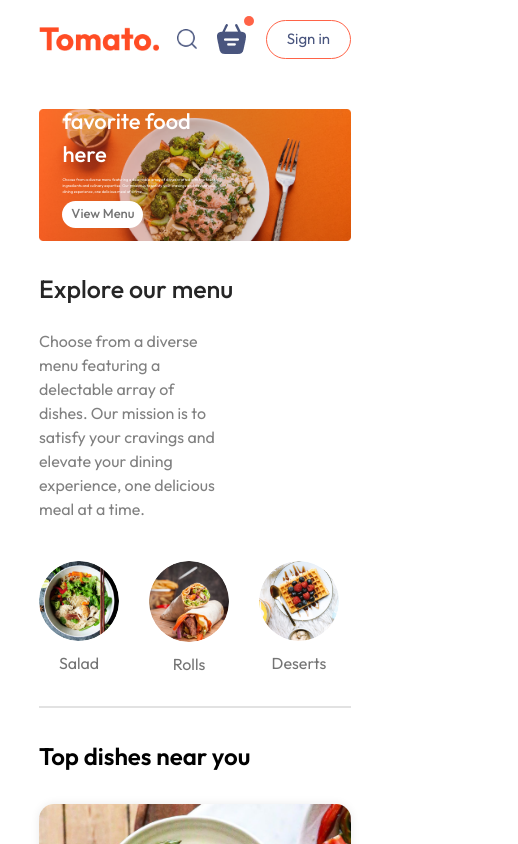
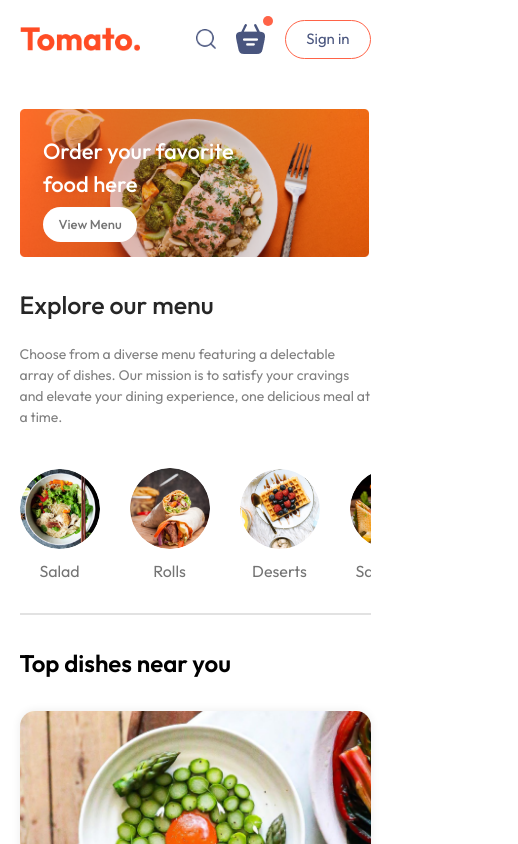
Before and after one commit to EvelinAlvarado/food-delivery-app-responsive, a React (Vite) app: page / in a window 390 px wide. Shown: the top 844 px of the page, 518 px wide, since content can reach past the window. Built offline with nearby package versions, Linux system fonts and the light colour scheme.

Commit message:
Added changes with responsive design

```diff
--- a/package.json
+++ b/package.json
@@ -12,6 +12,7 @@
   "dependencies": {
     "react": "^18.2.0",
     "react-dom": "^18.2.0",
+    "react-icons": "^5.2.1",
     "react-router-dom": "^6.23.1",
     "tailwind-scrollbar": "^3.1.0"
   },
--- a/src/App.jsx
+++ b/src/App.jsx
@@ -4,13 +4,14 @@ import { Home } from "./pages/Home/Home";
 import { Cart } from "./pages/Cart/Cart";
 import { PlaceOrder } from "./pages/PlaceOrder/PlaceOrder";
 import { Footer } from "./components/Footer/Footer";
+import { DevFooter } from "./components/DevFooter/DevFooter";
 
 function App() {
   return (
     <>
       {/* Define routes for different pages */}
       <Router>
-        <div className="w-4/5 xl:max-w-7xl mx-auto font-Outfit">
+        <div className="w-[90%] tabletSm:w-4/5 xl:max-w-7xl mx-auto font-Outfit">
           <NavBar />
           <Routes>
             <Route path="/" element={<Home />} />
@@ -19,6 +20,7 @@ function App() {
           </Routes>
         </div>
         <Footer />
+        <DevFooter />
       </Router>
     </>
   );
--- a/src/components/AppDownload/AppDownload.jsx
+++ b/src/components/AppDownload/AppDownload.jsx
@@ -2,13 +2,13 @@ import { assets } from "../../assets/image/assets";
 
 export const AppDownload = () => {
   return (
-    <div className="mx-auto mt-[100px] text-[max(3vw,20px)] text-center font-medium">
+    <div className="mx-auto mt-[100px] text-[max(3vw,20px)] 2xl:text-[40px] text-center font-medium">
       {/* app-download */}
       <p>
         For Better Experience Download <br />
         Tomato App
       </p>
-      <div className="flex flex-col items-center sm:flex-row sm:justify-center gap-[max(2vw,10px)] mt-10">
+      <div className="flex items-center flex-row justify-center gap-[max(2vw,10px)] mt-10">
         {/* app-download-platform */}
         <img
           className="w-[max(30vw,120px)] sm:max-w-[180px] self-stretch cursor-pointer transition duration-500 hover:scale-105"
--- a/src/components/ExploreMenu/ExploreMenu.jsx
+++ b/src/components/ExploreMenu/ExploreMenu.jsx
@@ -10,7 +10,7 @@ export const ExploreMenu = ({ category, setCategory }) => {
       <h1 className="text-dark-greyish font-medium text-[25px]">
         Explore our menu
       </h1>
-      <p className="max-w-[60%] text-greyish">
+      <p className="max-w-full lg:max-w-[60%] text-[14px] lg:text-base text-greyish">
         {/* explore-menu-text */}
         Choose from a diverse menu featuring a delectable array of dishes. Our
         mission is to satisfy your cravings and elevate your dining experience,
@@ -35,11 +35,11 @@ export const ExploreMenu = ({ category, setCategory }) => {
               <img
                 className={`${
                   category === item.menu_name && activeClass
-                }  w-[7.5vw] min-w-20 cursor-pointer rounded-[50%] duration-200`}
+                }  w-[7.5vw] 2xl:w-[122px] min-w-20 cursor-pointer rounded-[50%] duration-200`}
                 src={item.menu_image}
                 alt=""
               />
-              <p className="mt-[10px] text-light-grey text-dynamic-p cursor-pointer">
+              <p className="mt-[10px] text-light-grey text-dynamic-p 2xl:text-[22px] cursor-pointer">
                 {item.menu_name}
               </p>
             </div>
--- a/src/components/FoodDisplay/FoodDisplay.jsx
+++ b/src/components/FoodDisplay/FoodDisplay.jsx
@@ -7,7 +7,9 @@ export const FoodDisplay = ({ category }) => {
   return (
     <div className="mt-[30px]">
       {/* food-display */}
-      <h2 className="text-h2 font-semibold">Top dishes near you</h2>
+      <h2 className="text-h2 2xl:text-[32px] font-semibold">
+        Top dishes near you
+      </h2>
       <div className="grid grid-cols-auto-fill-240 mt-[30px] gap-y-[30px] gap-x-[50px]">
         {/* food-display-list */}
         {food_list.map((item, index) => {
--- a/src/components/Footer/Footer.jsx
+++ b/src/components/Footer/Footer.jsx
@@ -2,9 +2,9 @@ import { assets } from "../../assets/image/assets";
 
 export const Footer = () => {
   return (
-    <div className="bg-bg-footer text-footer-color flex flex-col items-center gap-[20px] pt-20 pb-5 px-[8vw] mt-[100px]">
+    <div className="bg-bg-footer text-footer-color flex flex-col items-center gap-[20px] pt-20 pb-5 px-[8vw] lg:px-0 mt-[100px]">
       {/* footer */}
-      <div className="w-full grid grid-cols-[2fr_1fr_1fr] gap-20">
+      <div className="w-full lg:w-4/5 xl:max-w-7xl flex flex-col tabletSm:grid tabletSm:grid-cols-[2fr_1fr_1fr] gap-[35px] tabletSm:gap-20">
         {/* footer-content */}
 
         <div className="flex flex-col items-start gap-5">
@@ -19,17 +19,17 @@ export const Footer = () => {
           <div className="flex gap-[15px]">
             {/* footer-social-icons */}
             <img
-              className="w-10 cursor-pointer"
+              className="w-10 cursor-pointer transition duration-500 hover:scale-125"
               src={assets.facebook_icon}
               alt=""
             />
             <img
-              className="w-10 cursor-pointer"
+              className="w-10 cursor-pointer transition duration-500 hover:scale-125"
               src={assets.twitter_icon}
               alt=""
             />
             <img
-              className="w-10 cursor-pointer"
+              className="w-10 cursor-pointer transition duration-500 hover:scale-125"
               src={assets.linkedin_icon}
               alt=""
             />
@@ -61,7 +61,9 @@ export const Footer = () => {
         </div>
       </div>
       <hr className="w-full h-[2px] my-5 bg-gray-400" />
-      <p>Copyright 2024 © Tomato.com - All Right Reserved</p>
+      <p className="text-center">
+        Copyright 2024 © Tomato.com - All Right Reserved
+      </p>
     </div>
   );
 };
--- a/src/components/Header/Header.jsx
+++ b/src/components/Header/Header.jsx
@@ -1,19 +1,19 @@
 export const Header = () => {
   return (
-    <div className="h-[34vw] my-[30px] mx-auto bg-header bg-no-repeat bg-contain relative">
+    <div className="h-[38vw] tabletSm:h-[34vw] lg:max-h-[550px] my-[30px] mx-auto bg-header bg-no-repeat bg-contain relative">
       {/* header */}
-      <div className="absolute flex flex-col items-start gap-[1.5vw] max-w-[50%] bottom-[10%] left-[6vw] animate-fadeIn">
+      <div className="absolute flex flex-col items-start gap-[1.5vw] lg:gap-4 max-w-[65%] tabletSm:max-w-[50%] lg:max-w-[68%] bottom-[10%] lg:py-auto xl:bottom-20 left-[6vw] lg:left-24 animate-fadeIn">
         {/* header-contents */}
-        <h2 className="font-medium text-white text-dynamic-xl">
+        <h2 className="font-medium text-white text-dynamic-xl 2xl:text-[71px]">
           Order your favorite food here
         </h2>
-        <p className="text-white text-[1vw]">
+        <p className="hidden tabletSm:block tabletSm:text-white tabletSm:text-[1vw] lg:text-base">
           Choose from a diverse menu featuring a delectable array of dishes
           crafted with the finest ingredients and culinary expertise. Our
           mission is to satisfy your cravings and elevate your dining
           experience, one delicious meal at a time.
         </p>
-        <button className="text-light-grey font-medium py-[1vw] px-[2.3vw] bg-white text-dynamic-sm rounded-[50px]">
+        <button className="text-light-grey font-medium py-[2vw] tabletSm:py-[1vw] lg:py-4 px-[4vw] tabletSm:px-[2.3vw] lg:px-8 bg-white text-dynamic-sm lg:text-base rounded-[50px]">
           View Menu
         </button>
       </div>
--- a/tailwind.config.js
+++ b/tailwind.config.js
@@ -44,6 +44,7 @@ export default {
       },
       screens: {
         tablet: "900px",
+        tabletSm: "750px",
       },
     },
   },
```
Also changed, not shown: 1 other file (tests, documents, lock files or other folders).
